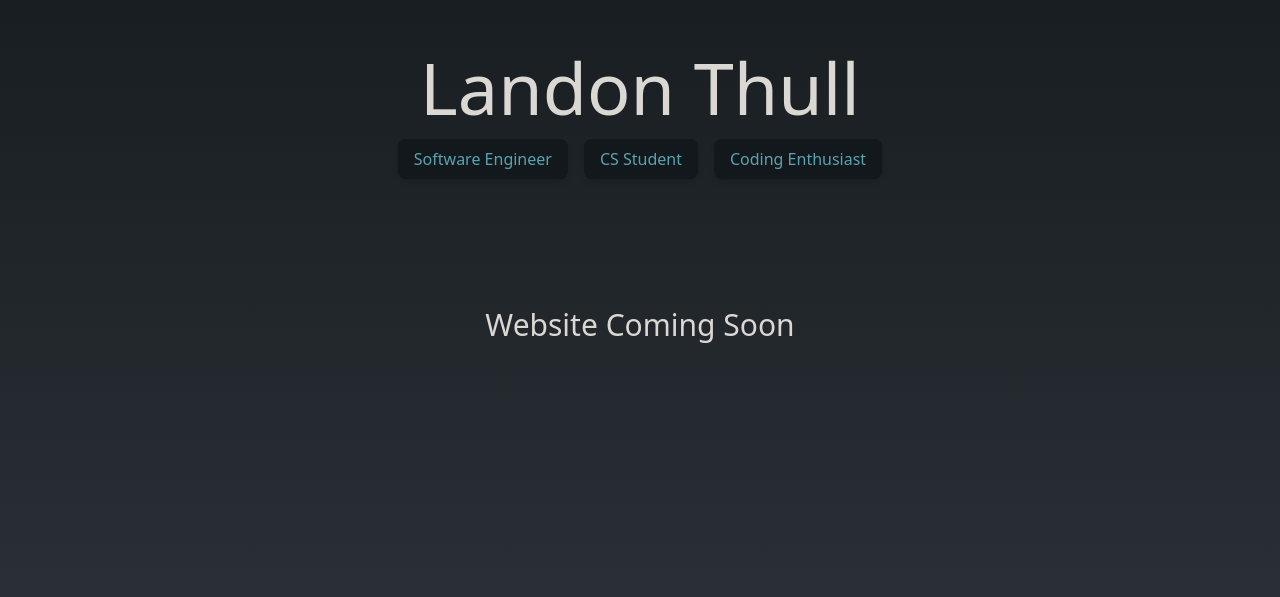
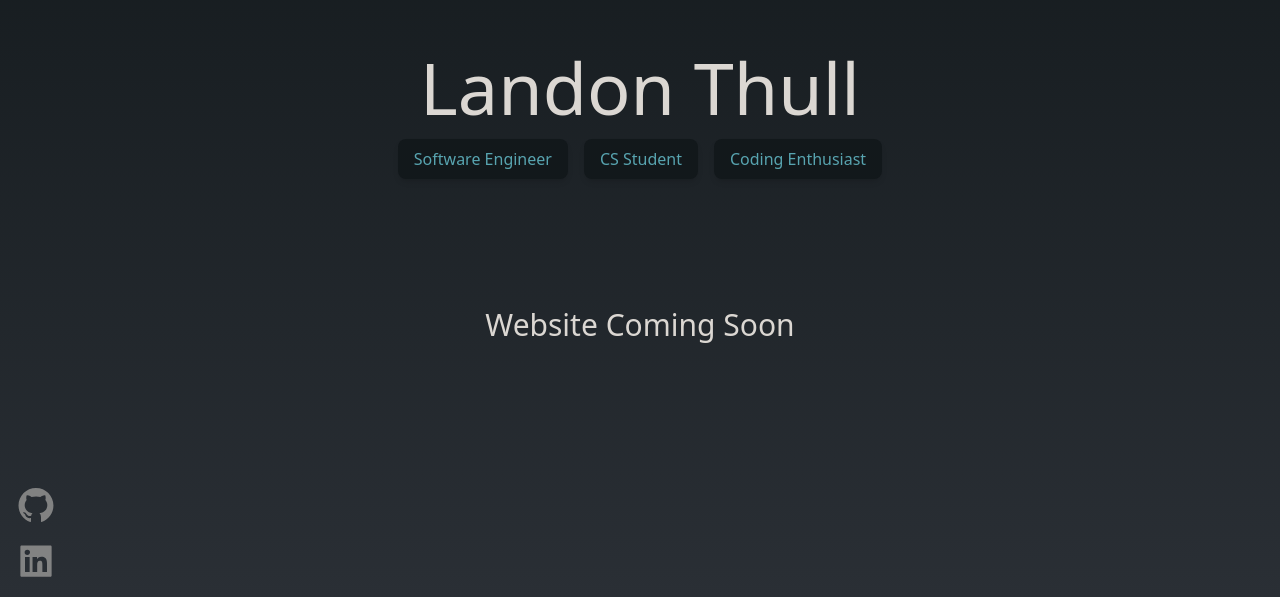
Before and after one commit to landon-thull/landonthull.com, a React (Vite) app: page / in a window 1280 px wide. Shown: the part 203-800 px from the top of the page. Built offline with nearby package versions, Linux system fonts and the light colour scheme.

Commit message:
Add links to github and linkedin

```diff
--- a/src/App.tsx
+++ b/src/App.tsx
@@ -1,12 +1,13 @@
-import HeroSection from "./components/HeroSection";
+import HeroSection from './components/HeroSection';
+import SocialLinks from './components/SocialLinks';
 
 const App: React.FC = () => {
-
   return (
     <div className="h-screen flex flex-col justify-center items-center bg-fixed bg-gradient-to-b from-black to-gunmetal">
       <HeroSection />
+      <SocialLinks />
     </div>
   );
-}
+};
 
 export default App;
--- /dev/null
+++ b/src/components/SocialLinks.tsx
@@ -0,0 +1,27 @@
+import { AiFillGithub, AiFillLinkedin } from 'react-icons/ai';
+
+const anchorStyle =
+  'h-10 w-10 text-timber opacity-50 hover:shadow-lg ease-in-out hover:opacity-100 hover:ml-1 hover:rotate-2 transition-all duration-100';
+
+const SocialLinks: React.FC = () => {
+  return (
+    <div className="absolute left-0 bottom-0 px-4 py-4 flex flex-col gap-4 z-10">
+      <a
+        href="https://www.github.com/landon-thull"
+        target="_blank"
+        className={anchorStyle}
+      >
+        <AiFillGithub className="h-full w-full" />
+      </a>
+      <a
+        href="https://www.linkedin.com/in/landon-thull-20a987234"
+        target="_blank"
+        className={anchorStyle}
+      >
+        <AiFillLinkedin className="h-full w-full" />
+      </a>
+    </div>
+  );
+};
+
+export default SocialLinks;
```
